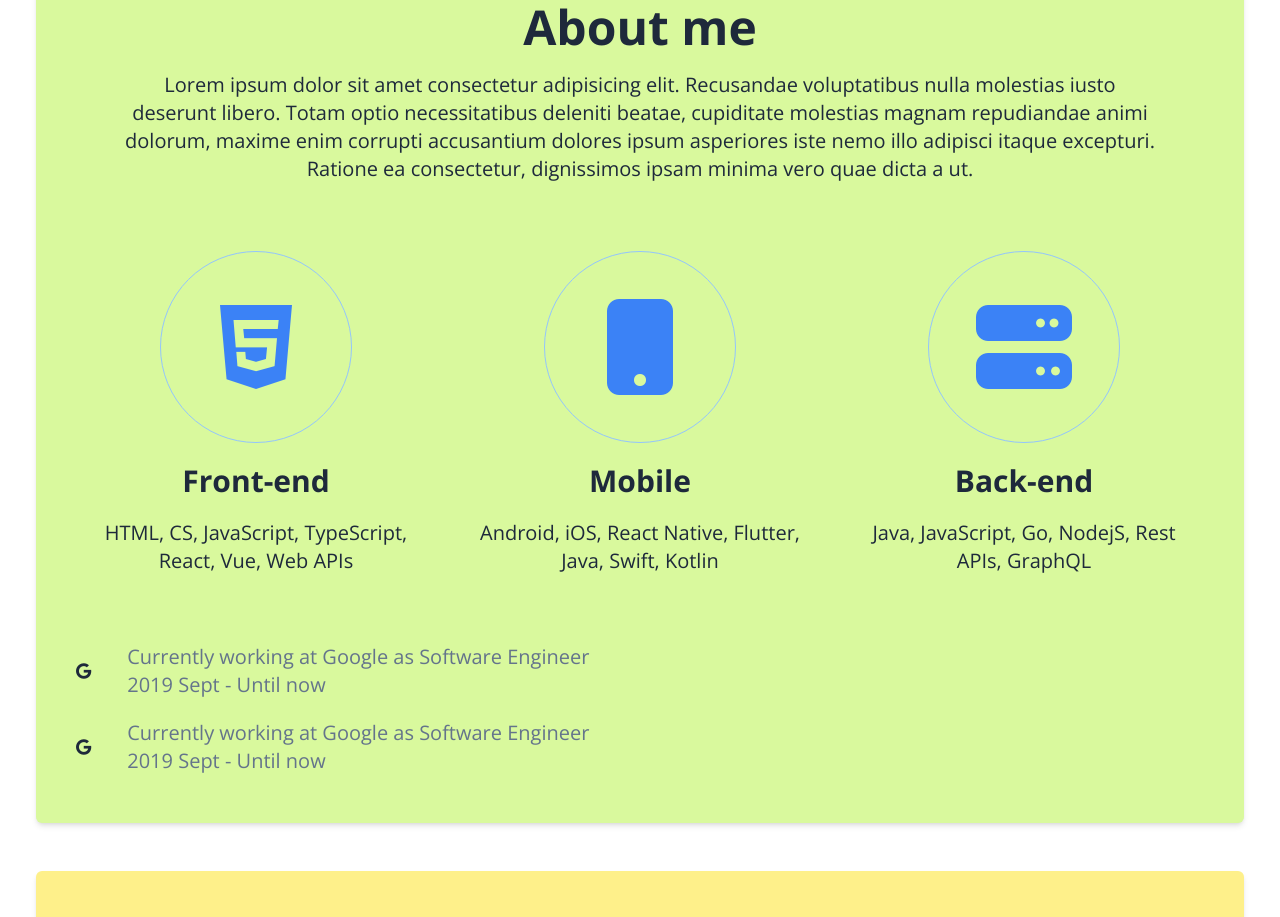
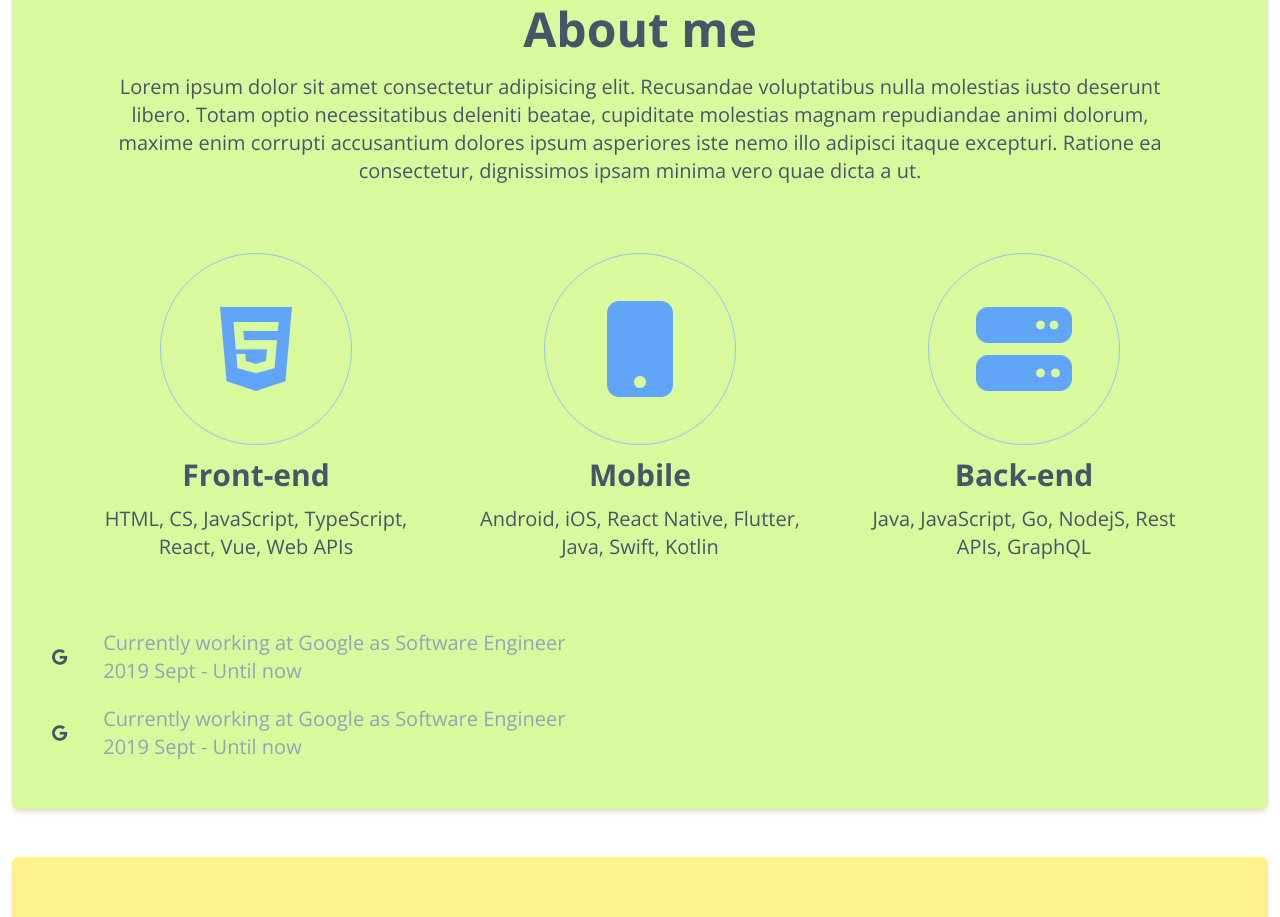
Before and after one commit to ldj8597/portfolio, a website: page index.html in a window 1280 px wide. Shown: the part 983-1900 px from the top of the page. Drawn offline with nearby package versions, Linux system fonts and the light colour scheme.

Commit message:
CSS: About

```diff
--- a/index.html
+++ b/index.html
@@ -16,9 +16,9 @@
     <script type="module" src="main.js" defer></script>
 </head>
 <body>
-    <div class="container mx-auto flex flex-col items-center text-slate-800 space-y-12 px-9 pt-20 pb-10 relative">
+    <div class="container mx-auto flex flex-col items-center text-slate-600 space-y-12 px-3 pt-20 pb-10 relative">
         <!-- Nav bar -->
-        <nav class="w-full fixed top-0 bg-lime-50 z-50">
+        <nav class="container fixed top-0 bg-lime-50 z-50 rounded-md">
             <div class="flex items-center justify-between px-16 py-5">
                 <div class="flex items-center gap-5">
                     <img src="/imgs/favicon.png" class="w-9 h-9">
@@ -35,7 +35,7 @@
                 <i class="hamburger fa-solid fa-bars text-xl md:hidden cursor-pointer"></i>
             </div>
             <!-- mobild menu -->
-            <ul class="mobile-menu hidden md:hidden bg-slate-700 text-white text-lg text-center">
+            <ul class="mobile-menu hidden md:hidden bg-slate-700 text-white text-lg text-center divide-y">
                 <li><a href="#home">Home</a></li>
                 <li><a href="#about">About</a></li>
                 <li><a href="#skills">Skills</a></li>
@@ -46,35 +46,35 @@
         </nav>
 
         <!-- Home -->
-        <section id="home" class="section bg-pink-200">
-            <img src="./imgs/profile.jpg" alt="profile picture" class="w-72 h-72 rounded-full outline outline-4 outline-blue-300">
+        <section id="home" class="section text-white bg-[url('./imgs/home.webp')] bg-no-repeat bg-center bg-cover">
+            <img src="./imgs/profile.jpg" alt="profile picture" class="w-72 h-72 rounded-full outline outline-4 outline-white">
             <h1 class="text-5xl text-center font-bold leading-normal">Hello,<br />I'm Lark</h1>
             <h2 class="text-2xl text-center font-semibold">A Software Engineer currently residing in Seoul, Korea</h2>
-            <button class="text-xl px-3 py-2 border border-black rounded-md">CONTACT ME</button>
+            <button class="text-xl px-3 py-2 border-2 rounded-md">CONTACT ME</button>
         </section>
 
         <!-- About -->
         <section id="about" class="section bg-lime-200">
             <h2 class="section-title">About me</h2>
             <p class="section-description">Lorem ipsum dolor sit amet consectetur adipisicing elit. Recusandae voluptatibus nulla molestias iusto deserunt libero. Totam optio necessitatibus deleniti beatae, cupiditate molestias magnam repudiandae animi dolorum, maxime enim corrupti accusantium dolores ipsum asperiores iste nemo illo adipisci itaque excepturi. Ratione ea consectetur, dignissimos ipsam minima vero quae dicta a ut.</p>
-            <div class="flex flex-col md:flex-row gap-16 items-center justify-between my-12 px-3">
-                <div class="max-w-xs flex flex-col gap-5 items-center">
-                    <div class="w-48 h-48 border border-blue-300 flex items-center justify-center rounded-full">
-                        <i class="fa-brands fa-html5 text-8xl text-blue-500"></i>
+            <div class="flex flex-col md:flex-row gap-16 justify-between my-12 px-3">
+                <div class="max-w-xs flex flex-col gap-3 items-center">
+                    <div class="w-48 h-48 border border-blue-300 flex items-center justify-center rounded-full group">
+                        <i class="fa-brands fa-html5 text-8xl text-blue-400 group-hover:text-pink-300 group-hover:-rotate-[30deg] group-hover:scale-110 transition-transform"></i>
                     </div>
                     <h3 class="text-3xl font-bold">Front-end</h3>
                     <p class="text-center text-xl">HTML, CS, JavaScript, TypeScript, React, Vue, Web APIs</p>
                 </div>
-                <div class="max-w-xs flex flex-col gap-5 items-center">
-                    <div class="w-48 h-48 border border-blue-300 flex items-center justify-center rounded-full">
-                        <i class="fa-solid fa-mobile-button text-8xl text-blue-500"></i>
+                <div class="max-w-xs flex flex-col gap-3 items-center">
+                    <div class="w-48 h-48 border border-blue-300 flex items-center justify-center rounded-full group">
+                        <i class="fa-solid fa-mobile-button text-8xl text-blue-400 group-hover:text-pink-300 group-hover:-rotate-[30deg] group-hover:scale-110 transition-transform""></i>
                     </div>
                     <h3 class="text-3xl font-bold">Mobile</h3>
                     <p class="text-center text-xl">Android, iOS, React Native, Flutter, Java, Swift, Kotlin</p>
                 </div>
-                <div class="max-w-xs flex flex-col gap-5 items-center">
-                    <div class="w-48 h-48 border border-blue-300 flex items-center justify-center rounded-full">
-                        <i class="fa-solid fa-server text-8xl text-blue-500"></i>
+                <div class="max-w-xs flex flex-col gap-3 items-center">
+                    <div class="w-48 h-48 border border-blue-300 flex items-center justify-center rounded-full group">
+                        <i class="fa-solid fa-server text-8xl text-blue-400 group-hover:text-pink-300 group-hover:-rotate-[30deg] group-hover:scale-110 transition-transform""></i>
                     </div>
                     <h3 class="text-3xl font-bold">Back-end</h3>
                     <p class="text-center text-xl">Java, JavaScript, Go, NodejS, Rest APIs, GraphQL</p>
@@ -83,11 +83,11 @@
             <div class="space-y-5 self-start">
                 <div class="flex items-center gap-9">
                     <i class="fa-brands fa-google"></i>
-                    <p class="text-xl text-slate-500">Currently working at Google as Software Engineer <br />2019 Sept - Until now </p>
+                    <p class="text-xl text-slate-400">Currently working at Google as Software Engineer <br />2019 Sept - Until now </p>
                 </div>
                 <div class="flex items-center gap-9">
                     <i class="fa-brands fa-google"></i>
-                    <p class="text-xl text-slate-500">Currently working at Google as Software Engineer <br />2019 Sept - Until now </p>
+                    <p class="text-xl text-slate-400">Currently working at Google as Software Engineer <br />2019 Sept - Until now </p>
                 </div>
             </div>
         </section>
--- a/input.css
+++ b/input.css
@@ -16,7 +16,7 @@
     }
 
     .section-description {
-        @apply text-xl text-center px-12;
+        @apply text-base md:text-xl text-center md:px-12;
     }
 
     .nav-active {
--- a/tailwind.config.js
+++ b/tailwind.config.js
@@ -8,6 +8,9 @@ module.exports = {
       fontFamily: {
         'sans': ['Open Sans', 'sans-serif'],
       },
+      backgroundImage: {
+        'home': "url('/imgs/homebackground.webp')",
+      },
     },
   },
   plugins: [],
```
Also changed, not shown: imgs/home.webp (added), style.css.
